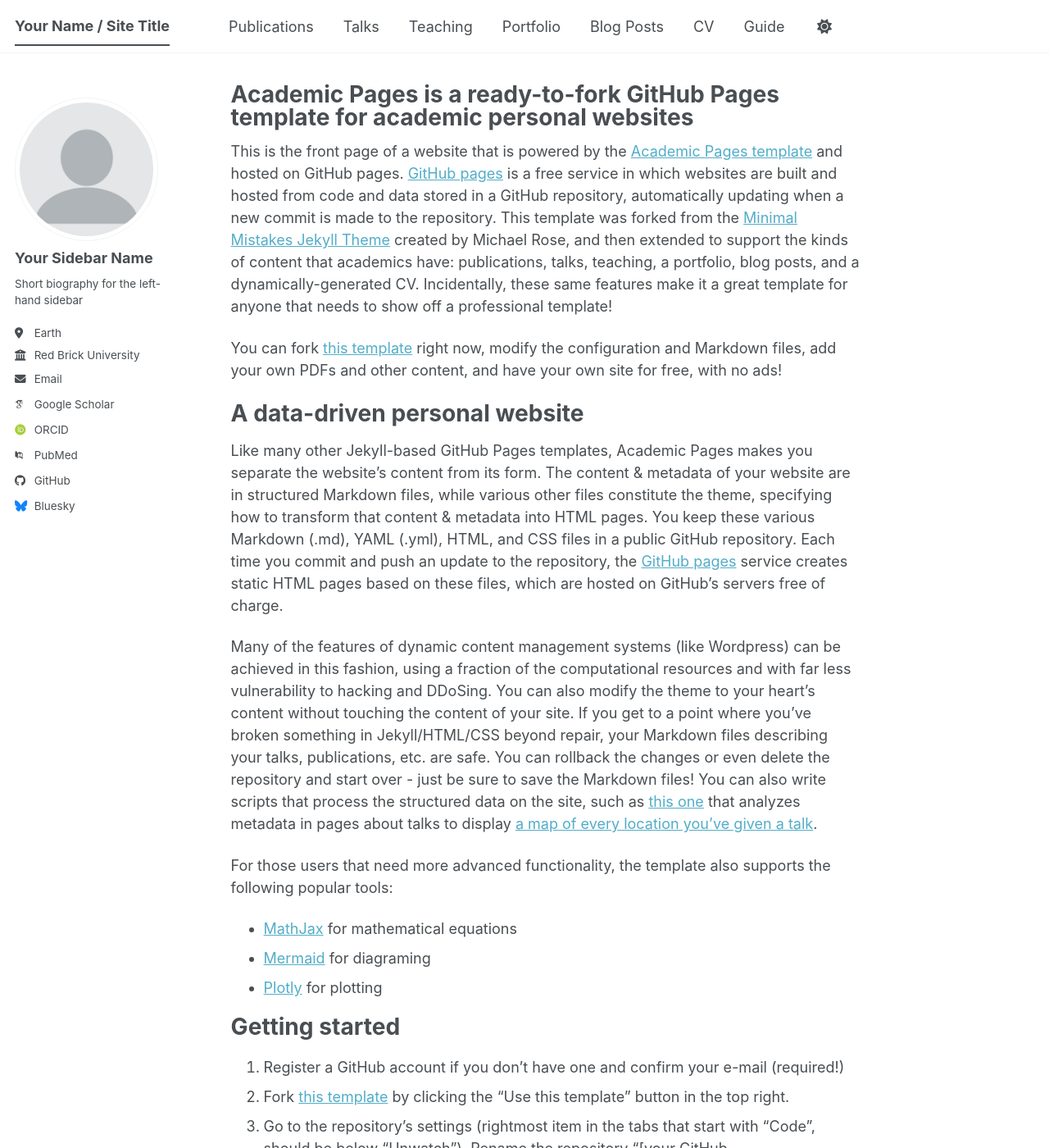
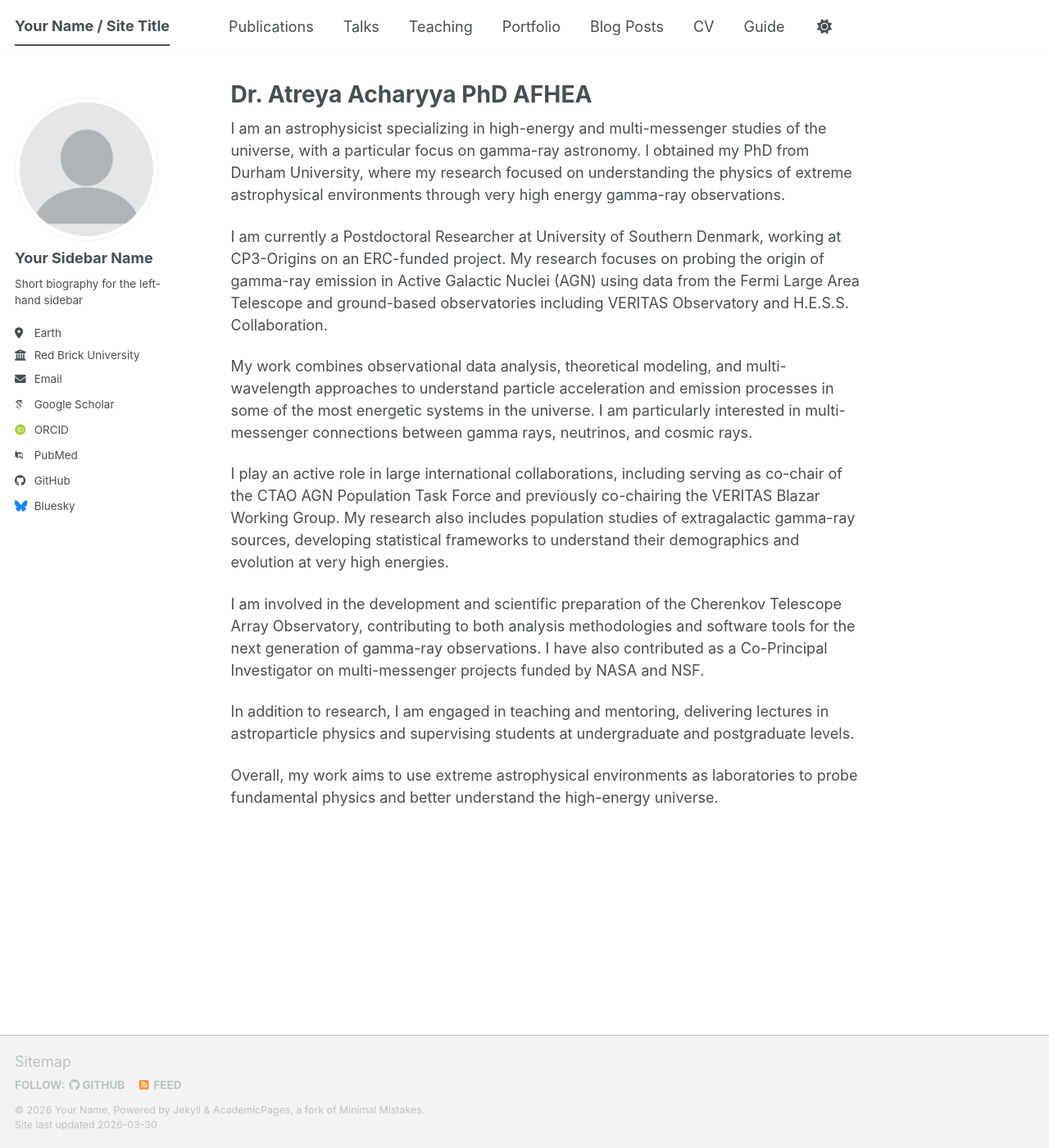
Before and after one commit to atreyaacharyya/atreyaacharyya.github.com, a Jekyll site: the page built from _pages/about.md, in a window 1280 px wide and 1400 px high. Shown: the whole window at 82% size. Built offline with Jekyll 4.4.1, drawn with Linux system fonts in a browser that asks for light colours; some web fonts are replaced; a script bundle is joined from its source files by our own code; library files that are not in the unit come from our copies; some of the changed text lies outside the part shown.

Commit message:
Update about.md

```diff
--- a/_pages/about.md
+++ b/_pages/about.md
@@ -1,56 +1,22 @@
 ---
 permalink: /
-title: "Academic Pages is a ready-to-fork GitHub Pages template for academic personal websites"
+title: "Dr. Atreya Acharyya PhD AFHEA"
 author_profile: true
 redirect_from:
   - /about/
   - /about.html
 ---
 
-This is the front page of a website that is powered by the [Academic Pages template](https://github.com/academicpages/academicpages.github.io) and hosted on GitHub pages. [GitHub pages](https://pages.github.com) is a free service in which websites are built and hosted from code and data stored in a GitHub repository, automatically updating when a new commit is made to the repository. This template was forked from the [Minimal Mistakes Jekyll Theme](https://mmistakes.github.io/minimal-mistakes/) created by Michael Rose, and then extended to support the kinds of content that academics have: publications, talks, teaching, a portfolio, blog posts, and a dynamically-generated CV. Incidentally, these same features make it a great template for anyone that needs to show off a professional template!
+I am an astrophysicist specializing in high-energy and multi-messenger studies of the universe, with a particular focus on gamma-ray astronomy. I obtained my PhD from Durham University, where my research focused on understanding the physics of extreme astrophysical environments through very high energy gamma-ray observations.
 
- You can fork [this template](https://github.com/academicpages/academicpages.github.io) right now, modify the configuration and Markdown files, add your own PDFs and other content, and have your own site for free, with no ads!
+I am currently a Postdoctoral Researcher at University of Southern Denmark, working at CP3-Origins on an ERC-funded project. My research focuses on probing the origin of gamma-ray emission in Active Galactic Nuclei (AGN) using data from the Fermi Large Area Telescope and ground-based observatories including VERITAS Observatory and H.E.S.S. Collaboration.
 
-A data-driven personal website
-======
-Like many other Jekyll-based GitHub Pages templates, Academic Pages makes you separate the website's content from its form. The content & metadata of your website are in structured Markdown files, while various other files constitute the theme, specifying how to transform that content & metadata into HTML pages. You keep these various Markdown (.md), YAML (.yml), HTML, and CSS files in a public GitHub repository. Each time you commit and push an update to the repository, the [GitHub pages](https://pages.github.com/) service creates static HTML pages based on these files, which are hosted on GitHub's servers free of charge.
+My work combines observational data analysis, theoretical modeling, and multi-wavelength approaches to understand particle acceleration and emission processes in some of the most energetic systems in the universe. I am particularly interested in multi-messenger connections between gamma rays, neutrinos, and cosmic rays.
 
-Many of the features of dynamic content management systems (like Wordpress) can be achieved in this fashion, using a fraction of the computational resources and with far less vulnerability to hacking and DDoSing. You can also modify the theme to your heart's content without touching the content of your site. If you get to a point where you've broken something in Jekyll/HTML/CSS beyond repair, your Markdown files describing your talks, publications, etc. are safe. You can rollback the changes or even delete the repository and start over - just be sure to save the Markdown files! You can also write scripts that process the structured data on the site, such as [this one](https://github.com/academicpages/academicpages.github.io/blob/master/talkmap.ipynb) that analyzes metadata in pages about talks to display [a map of every location you've given a talk](https://academicpages.github.io/talkmap.html).
+I play an active role in large international collaborations, including serving as co-chair of the CTAO AGN Population Task Force and previously co-chairing the VERITAS Blazar Working Group. My research also includes population studies of extragalactic gamma-ray sources, developing statistical frameworks to understand their demographics and evolution at very high energies.
 
-For those users that need more advanced functionality, the template also supports the following popular tools:
-- [MathJax](https://www.mathjax.org/) for mathematical equations
-- [Mermaid](https://mermaid.js.org/) for diagraming
-- [Plotly](https://plotly.com/javascript/) for plotting
+I am involved in the development and scientific preparation of the Cherenkov Telescope Array Observatory, contributing to both analysis methodologies and software tools for the next generation of gamma-ray observations. I have also contributed as a Co-Principal Investigator on multi-messenger projects funded by NASA and NSF.
 
-Getting started
-======
-1. Register a GitHub account if you don't have one and confirm your e-mail (required!)
-1. Fork [this template](https://github.com/academicpages/academicpages.github.io) by clicking the "Use this template" button in the top right.
-1. Go to the repository's settings (rightmost item in the tabs that start with "Code", should be below "Unwatch"). Rename the repository "[your GitHub username].github.io", which will also be your website's URL.
-1. Set site-wide configuration and create content & metadata (see below -- also see [this set of diffs](https://archive.is/3TPas) showing what files were changed to set up [an example site](https://getorg-testacct.github.io) for a user with the username "getorg-testacct")
-1. Upload any files (like PDFs, .zip files, etc.) to the files/ directory. They will appear at https://[your GitHub username].github.io/files/example.pdf.
-1. Check status by going to the repository settings, in the "GitHub pages" section
+In addition to research, I am engaged in teaching and mentoring, delivering lectures in astroparticle physics and supervising students at undergraduate and postgraduate levels.
 
-Site-wide configuration
-------
-The main configuration file for the site is in the base directory in [_config.yml](https://github.com/academicpages/academicpages.github.io/blob/master/_config.yml), which defines the content in the sidebars and other site-wide features. You will need to replace the default variables with ones about yourself and your site's github repository. The configuration file for the top menu is in [_data/navigation.yml](https://github.com/academicpages/academicpages.github.io/blob/master/_data/navigation.yml). For example, if you don't have a portfolio or blog posts, you can remove those items from that navigation.yml file to remove them from the header.
-
-Create content & metadata
-------
-For site content, there is one Markdown file for each type of content, which are stored in directories like _publications, _talks, _posts, _teaching, or _pages. For example, each talk is a Markdown file in the [_talks directory](https://github.com/academicpages/academicpages.github.io/tree/master/_talks). At the top of each Markdown file is structured data in YAML about the talk, which the theme will parse to do lots of cool stuff. The same structured data about a talk is used to generate the list of talks on the [Talks page](https://academicpages.github.io/talks), each [individual page](https://academicpages.github.io/talks/2012-03-01-talk-1) for specific talks, the talks section for the [CV page](https://academicpages.github.io/cv), and the [map of places you've given a talk](https://academicpages.github.io/talkmap.html) (if you run this [python file](https://github.com/academicpages/academicpages.github.io/blob/master/talkmap.py) or [Jupyter notebook](https://github.com/academicpages/academicpages.github.io/blob/master/talkmap.ipynb), which creates the HTML for the map based on the contents of the _talks directory).
-
-**Markdown generator**
-
-The repository includes [a set of Jupyter notebooks](https://github.com/academicpages/academicpages.github.io/tree/master/markdown_generator
-) that converts a CSV containing structured data about talks or presentations into individual Markdown files that will be properly formatted for the Academic Pages template. The sample CSVs in that directory are the ones I used to create my own personal website at stuartgeiger.com. My usual workflow is that I keep a spreadsheet of my publications and talks, then run the code in these notebooks to generate the Markdown files, then commit and push them to the GitHub repository.
-
-How to edit your site's GitHub repository
-------
-Many people use a git client to create files on their local computer and then push them to GitHub's servers. If you are not familiar with git, you can directly edit these configuration and Markdown files directly in the github.com interface. Navigate to a file (like [this one](https://github.com/academicpages/academicpages.github.io/blob/master/_talks/2012-03-01-talk-1.md) and click the pencil icon in the top right of the content preview (to the right of the "Raw | Blame | History" buttons). You can delete a file by clicking the trashcan icon to the right of the pencil icon. You can also create new files or upload files by navigating to a directory and clicking the "Create new file" or "Upload files" buttons.
-
-Example: editing a Markdown file for a talk
-![Editing a Markdown file for a talk](/images/editing-talk.png)
-
-For more info
-------
-More info about configuring Academic Pages can be found in [the guide](https://academicpages.github.io/markdown/), the [growing wiki](https://github.com/academicpages/academicpages.github.io/wiki), and you can always [ask a question on GitHub](https://github.com/academicpages/academicpages.github.io/discussions). The [guides for the Minimal Mistakes theme](https://mmistakes.github.io/minimal-mistakes/docs/configuration/) (which this theme was forked from) might also be helpful.
+Overall, my work aims to use extreme astrophysical environments as laboratories to probe fundamental physics and better understand the high-energy universe.
```
